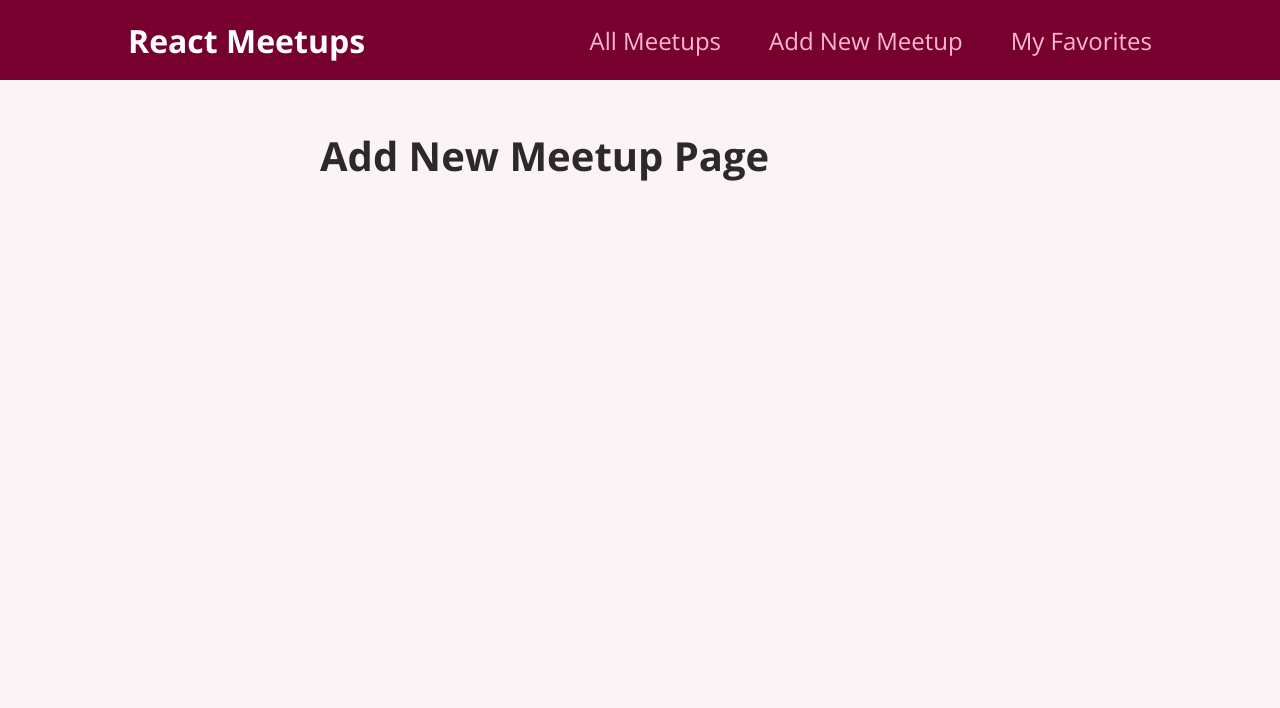
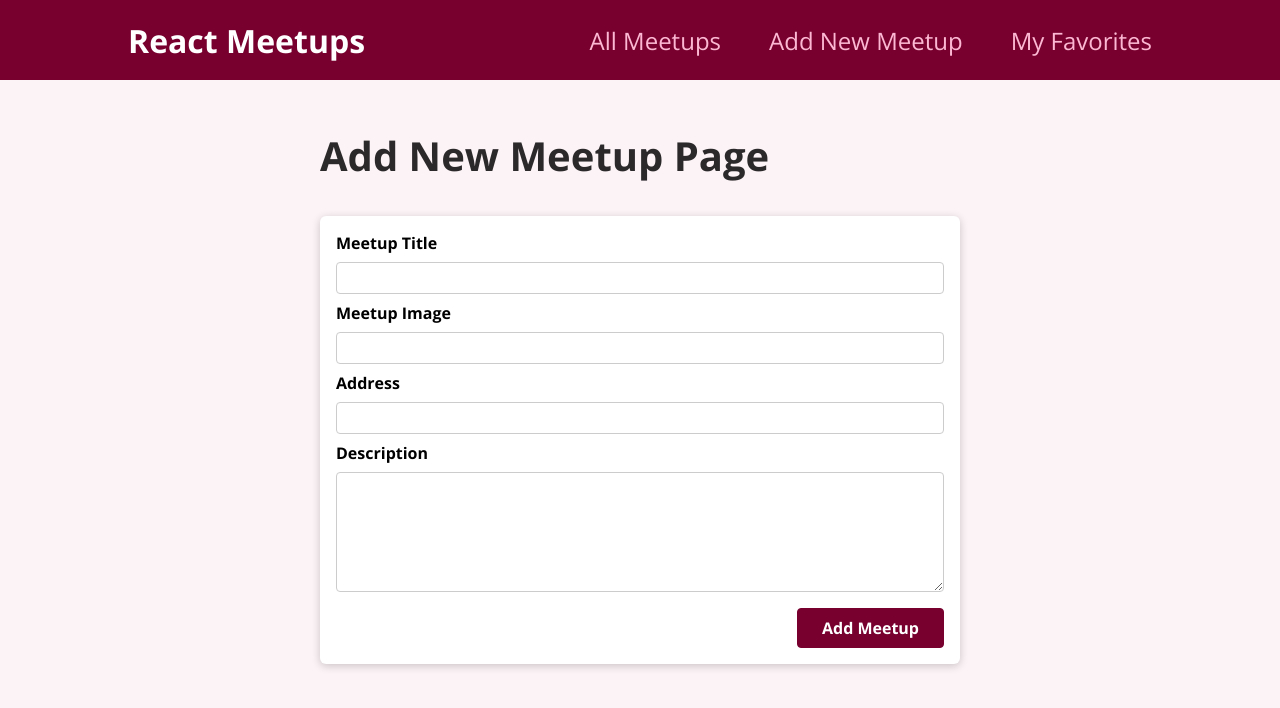
Before and after one commit to Alexandra2888/Meetup-app, a React (Create React App) app: page /new-meetup in a window 1280 px wide. Shown: the top 708 px of the page. Built offline with nearby package versions, Linux system fonts and the light colour scheme.

Commit message:
add NewMeetupForm

```diff
--- a/src/components/meetups/NewMeetupsForm.js
+++ b/src/components/meetups/NewMeetupsForm.js
@@ -1,13 +1,38 @@
-import classes from './NewMeetupsForm';
 import Card from '../UI/Card';
+import classes from './NewMeetupForm.module.css';
 
-const NewMeetupsForm = () => {
-    return (
-        <Card>
-        <form className={classes.form}>
-        </form>
-</Card>
-    )
+function NewMeetupForm() {
+  function submitHandler(event) {
+    event.preventDefault();
+
+
+  }
+
+  return (
+    <Card>
+      <form className={classes.form} onSubmit={submitHandler}>
+        <div className={classes.control}>
+          <label htmlFor='title'>Meetup Title</label>
+          <input type='text' required id='title' />
+        </div>
+        <div className={classes.control}>
+          <label htmlFor='image'>Meetup Image</label>
+          <input type='url' required id='image' />
+        </div>
+        <div className={classes.control}>
+          <label htmlFor='address'>Address</label>
+          <input type='text' required id='address' />
+        </div>
+        <div className={classes.control}>
+          <label htmlFor='description'>Description</label>
+          <textarea id='description' required rows='5'></textarea>
+        </div>
+        <div className={classes.actions}>
+          <button>Add Meetup</button>
+        </div>
+      </form>
+    </Card>
+  );
 }
 
-export default NewMeetupsForm;
+export default NewMeetupForm;
```
Also changed, not shown: 1 other file (tests, documents, lock files or other folders).
